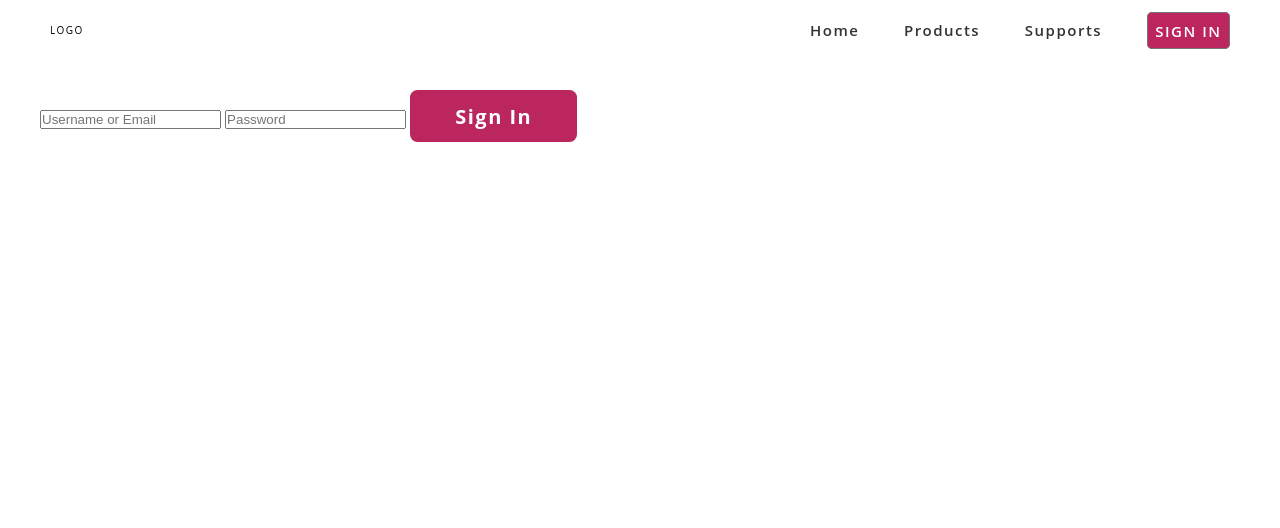
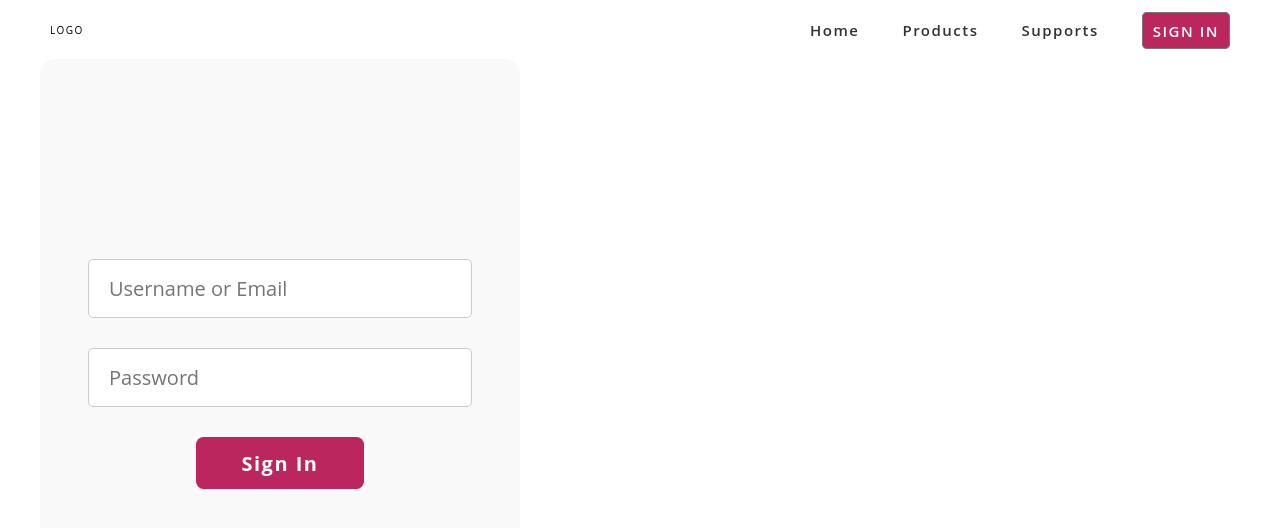
Before and after one commit to babin11/dairy-shpping-portal, a website: page signin.html in a window 1280 px wide. Drawn offline with Linux system fonts and the light colour scheme.

Commit message:
Updated CSS accordingly

```diff
--- a/package.json
+++ b/package.json
@@ -4,7 +4,7 @@
 	"description": "",
 	"main": "index.js",
 	"scripts": {
-		"test": "echo \"Error: no test specified\" && exit 1"
+		"test": ""
 	},
 	"author": "Arun Prajapati",
 	"license": "MIT",
--- a/scss/components/_component.scss
+++ b/scss/components/_component.scss
@@ -38,9 +38,9 @@
 		}
 	}
 	&--4 {
-		padding: 0.75rem 0.75rem;
+		padding: 0.75rem 1rem;
 		border: 0.1rem var(--grey-dark-2) solid;
-
+		font-weight: 600;
 		border-radius: 0.5rem;
 		background-color: var(--color-primary-dark);
 		color: #fff;
@@ -93,28 +93,35 @@
 		box-shadow: var(--shadow-light);
 	}
 }
-.form-box {
+.form-container {
+	max-width: 40%;
+	height: 93.5vh;
+	// padding: 3rem;
 	display: flex;
-	height: 100vh;
+	justify-content: flex-start;
+	align-items: center;
+	// background-color: red;
+
+	position: absolute;
+	top: 0%;
+}
+.form {
+	background-color: var(--grey-light-1);
+	text-align: center;
+	padding: 20rem 0rem;
+	border-radius: 15px;
 }
 
-.login-form {
-	display: flex;
-	flex-direction: column;
-	justify-content: center;
-	align-items: center;
-	background-color: linen;
-
-	width: 50%;
-	&__email {
-		width: 50%;
-		height: 5rem;
-		padding: 1rem;
-		font-size: 1.5rem;
+.input {
+	width: 100%;
+	&__name,
+	&__password {
+		width: 80%;
+		padding: 1.5rem 2rem;
+		border: 1px solid var(--grey-light-4);
+		outline: none;
+		font-size: 2rem;
 		font-family: inherit;
-		text-align: center;
-		border: none;
-		border-radius: 1.5rem;
-		outline: none;
+		border-radius: 0.5rem;
 	}
 }
--- a/scss/layout/_layout.scss
+++ b/scss/layout/_layout.scss
@@ -1,7 +1,7 @@
 .wrapper {
 	height: 75vh;
 	// position: relative;
-	background-color: linen;
+	// background-color: linen;
 	// background-image: linear-gradient(
 	// 	to bottom right,
 	// 	var(--color-secondary-mid),
@@ -12,15 +12,20 @@
 	// );
 }
 .main-container {
-	// background-color: var(--grey-light-2);
+	// background-color: var(--grey-light-1);
 
 	max-width: 120rem;
 	margin: 0 auto;
 	min-height: 100vh;
+
+	position: relative;
 }
 .section-heading {
 	min-height: 75vh;
 	position: relative;
+}
+.section-features {
+	min-height: 23.5rem;
 }
 .header {
 	// position: absolute;
```
Also changed, not shown: login.html (deleted, +0 -33 lines), css/main.css, css/main.min.css.
